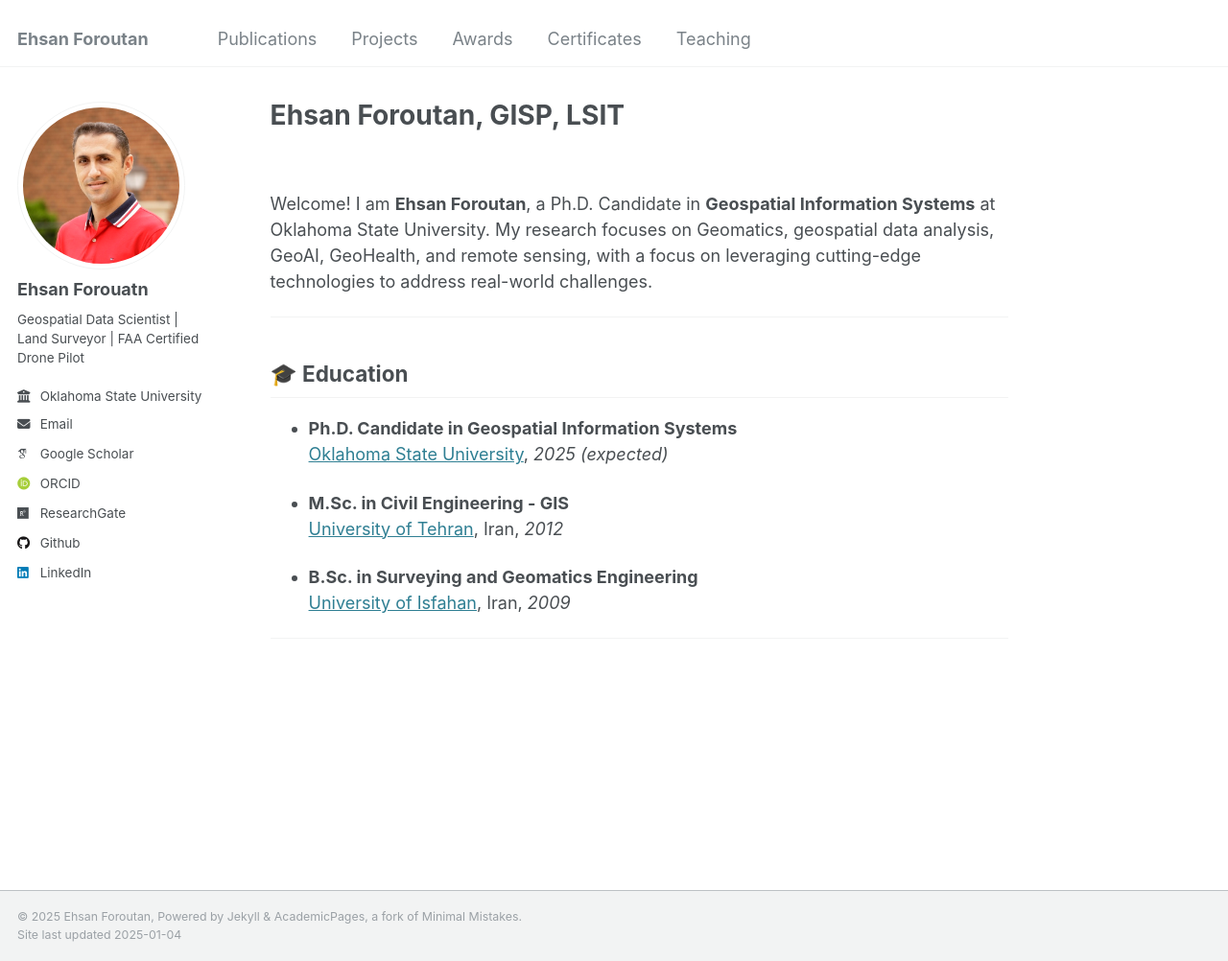
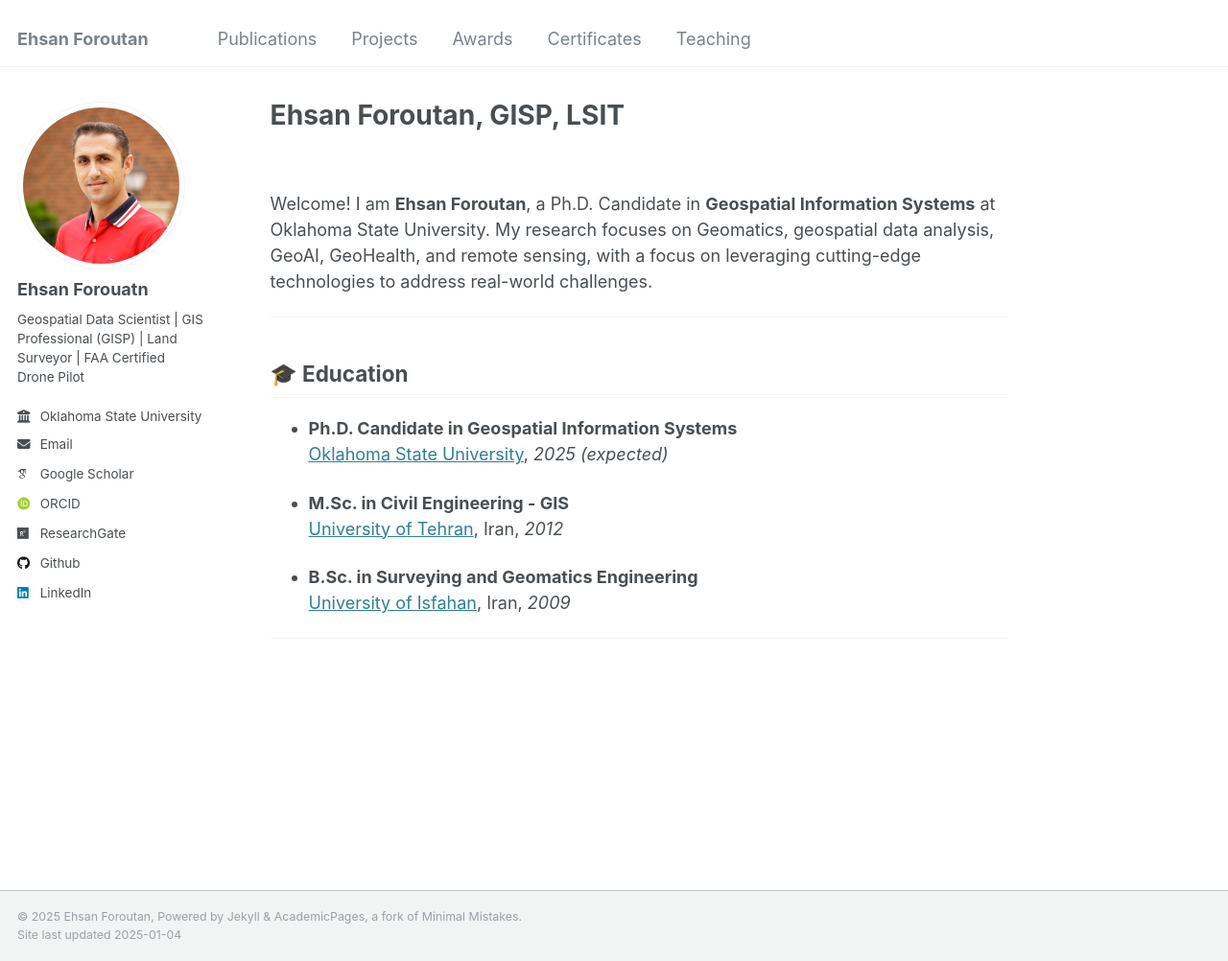
Before and after one commit to eforoutan/eforoutan.github.io, a Jekyll site: the page built from _pages/about.md, in a window 1280 px wide and 1002 px high. Shown: the whole window at 96% size. Built offline with Jekyll 4.4.1, drawn with Linux system fonts in a browser that asks for light colours; some web fonts are replaced.

Commit message:
Update _config.yml

```diff
--- a/_config.yml
+++ b/_config.yml
@@ -24,7 +24,7 @@ author:
   avatar           : "Ehsan.jpg"
   name             : "Ehsan Forouatn"
   pronouns         : # example: "she/her"
-  bio              : "Geospatial Data Scientist | Land Surveyor | FAA Certified Drone Pilot"
+  bio              : "Geospatial Data Scientist | GIS Professional (GISP) | Land Surveyor | FAA Certified Drone Pilot"
   location         : #"Stillwater"
   employer         : "Oklahoma State University"
   uri              : # URL
```
